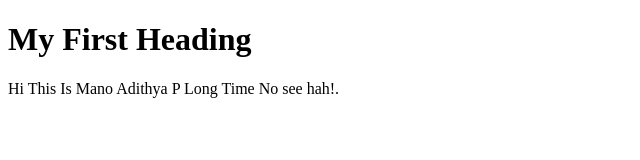
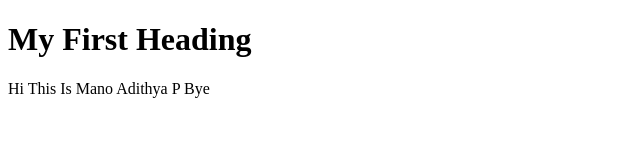
Before and after one commit to Mano-Adithya/basicHTML, a plain HTML site: page index.html in a window 1280 px wide. Shown: the whole page, without its empty margins (0-640 px from the left). Drawn offline with Linux system fonts and the light colour scheme.

Commit message:
Update index.html

```diff
--- a/index.html
+++ b/index.html
@@ -3,8 +3,7 @@
 <body>
 
 <h1>My First Heading</h1>
-<p>Hi This Is Mano Adithya P
-  Long Time No see hah!.</p>
+<p>Hi This Is Mano Adithya P Bye</p>
 
 </body>
 </html>
```
